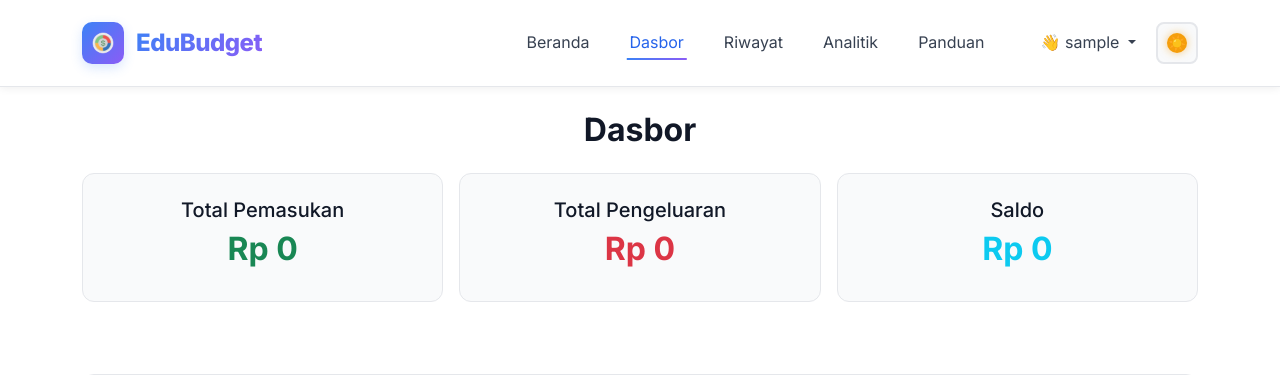
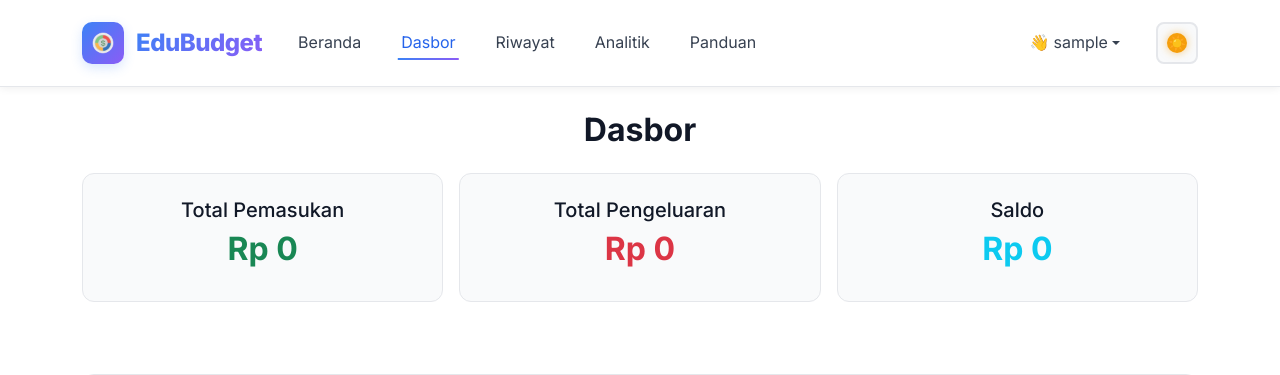
Before and after one commit to arkham55/edubadget, a Flask app: page /dashboard in a window 1280 px wide. Shown: the top 375 px of the page. Run offline with Flask 3, Linux system fonts and the light colour scheme; the visitor is signed in with stand-in values (Sample User, id 1).

Commit message:
Update base.html

```diff
--- a/templates/base.html
+++ b/templates/base.html
@@ -25,7 +25,7 @@
             </button>
 
             <div class="collapse navbar-collapse" id="navmenu">
-                <ul class="navbar-nav ms-auto me-3">
+                <ul class="navbar-nav me-auto">
                     <li class="nav-item">
                         <a class="nav-link {% if request.endpoint == 'index' %}active{% endif %}" href="{{ url_for('index') }}">
                             Beranda
@@ -54,34 +54,46 @@
                             Panduan
                         </a>
                     </li>
+                    {% else %}
+                    <!-- Menu untuk user belum login -->
+                    <li class="nav-item">
+                        <a class="nav-link {% if request.endpoint == 'guide' %}active{% endif %}" href="{{ url_for('guide') }}">
+                            Panduan
+                        </a>
+                    </li>
                     {% endif %}
                 </ul>
 
-                <div class="navbar-nav">
+                <div class="d-flex align-items-center gap-2">
                     {% if session.username %}
                     <!-- User sudah login -->
                     <div class="nav-item dropdown">
-                        <a class="nav-link dropdown-toggle" href="#" role="button" data-bs-toggle="dropdown">
-                            👋 {{ session.username }}
+                        <a class="nav-link dropdown-toggle d-flex align-items-center" href="#" role="button" data-bs-toggle="dropdown">
+                            <span class="me-1">👋</span> {{ session.username }}
                         </a>
-                        <ul class="dropdown-menu">
+                        <ul class="dropdown-menu dropdown-menu-end">
                             <li><a class="dropdown-item" href="{{ url_for('dashboard') }}">📊 Dashboard</a></li>
                             <li><hr class="dropdown-divider"></li>
                             <li><a class="dropdown-item text-danger" href="{{ url_for('logout') }}">🚪 Logout</a></li>
                         </ul>
                     </div>
                     {% else %}
-                    <!-- User belum login - TOMBOL BARU -->
-                    <div class="nav-auth-buttons">
-                        <a class="btn-nav-login" href="{{ url_for('login') }}">🔐 Login</a>
-                        <a class="btn-nav-register pulse" href="{{ url_for('register') }}">Daftar 🚀</a>
+                    <!-- User belum login - TOMBOL YANG DIPERBAIKI -->
+                    <div class="nav-auth-buttons d-flex gap-2">
+                        <a href="{{ url_for('login') }}" class="btn btn-nav-login">
+                            🔐 Login
+                        </a>
+                        <a href="{{ url_for('register') }}" class="btn btn-nav-register">
+                            🚀 Daftar
+                        </a>
                     </div>
                     {% endif %}
+
+                    <!-- Theme Toggle -->
+                    <button id="themeToggle" type="button" class="ms-2" aria-label="Toggle theme">
+                        <span id="themeIcon"></span>
+                    </button>
                 </div>
-
-                <button id="themeToggle" type="button" aria-label="Toggle theme">
-                    <span id="themeIcon"></span>
-                </button>
             </div>
         </div>
     </nav>
@@ -111,10 +123,11 @@
             console.log("Theme switched to:", newTheme);
         });
 
-        // Add animation to register button on page load
+        // Optional: Add pulse animation to register button (bisa dihapus jika tidak perlu)
         document.addEventListener('DOMContentLoaded', function() {
             const registerBtn = document.querySelector('.btn-nav-register');
             if (registerBtn) {
+                registerBtn.classList.add('pulse');
                 // Remove pulse animation after 5 seconds
                 setTimeout(() => {
                     registerBtn.classList.remove('pulse');
```
